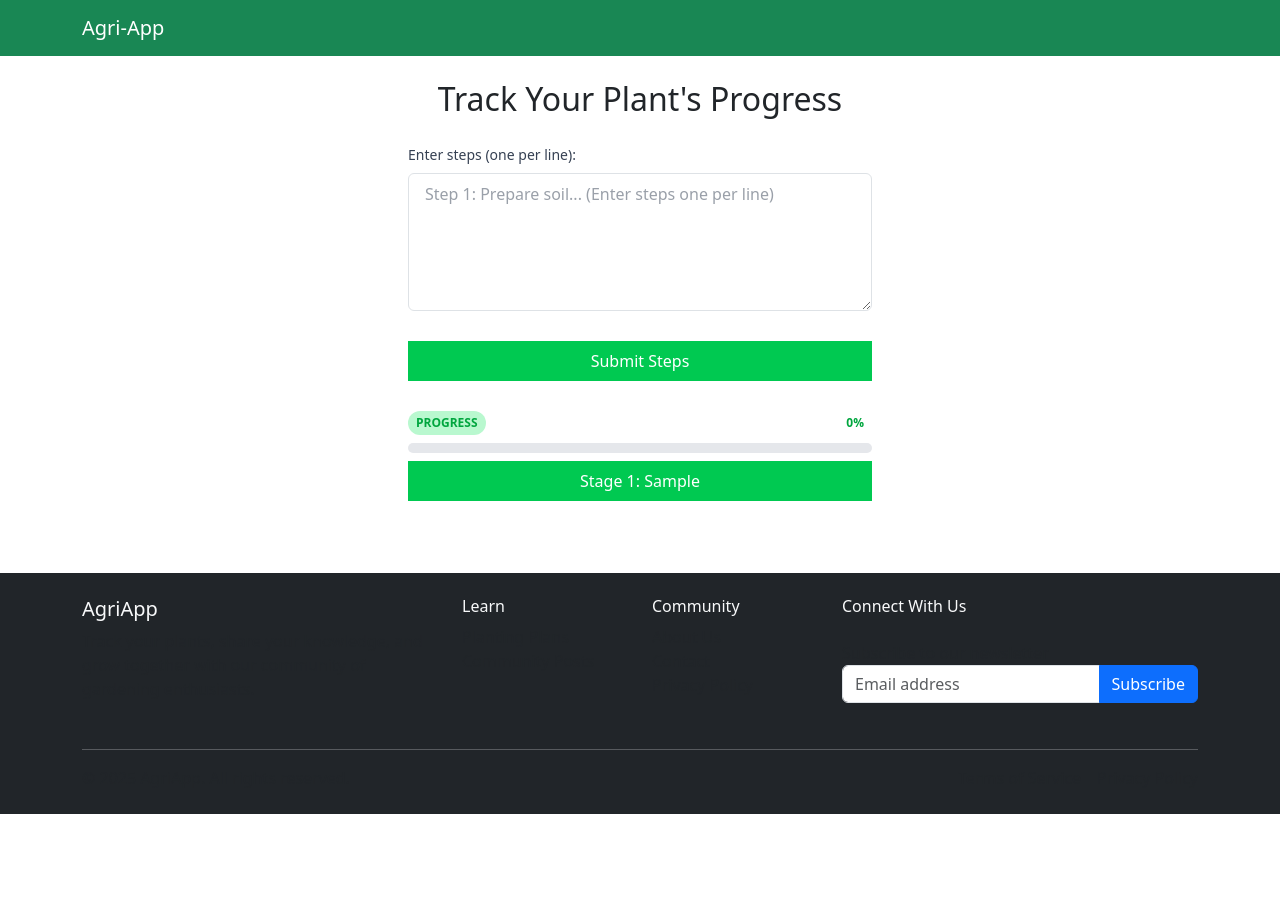
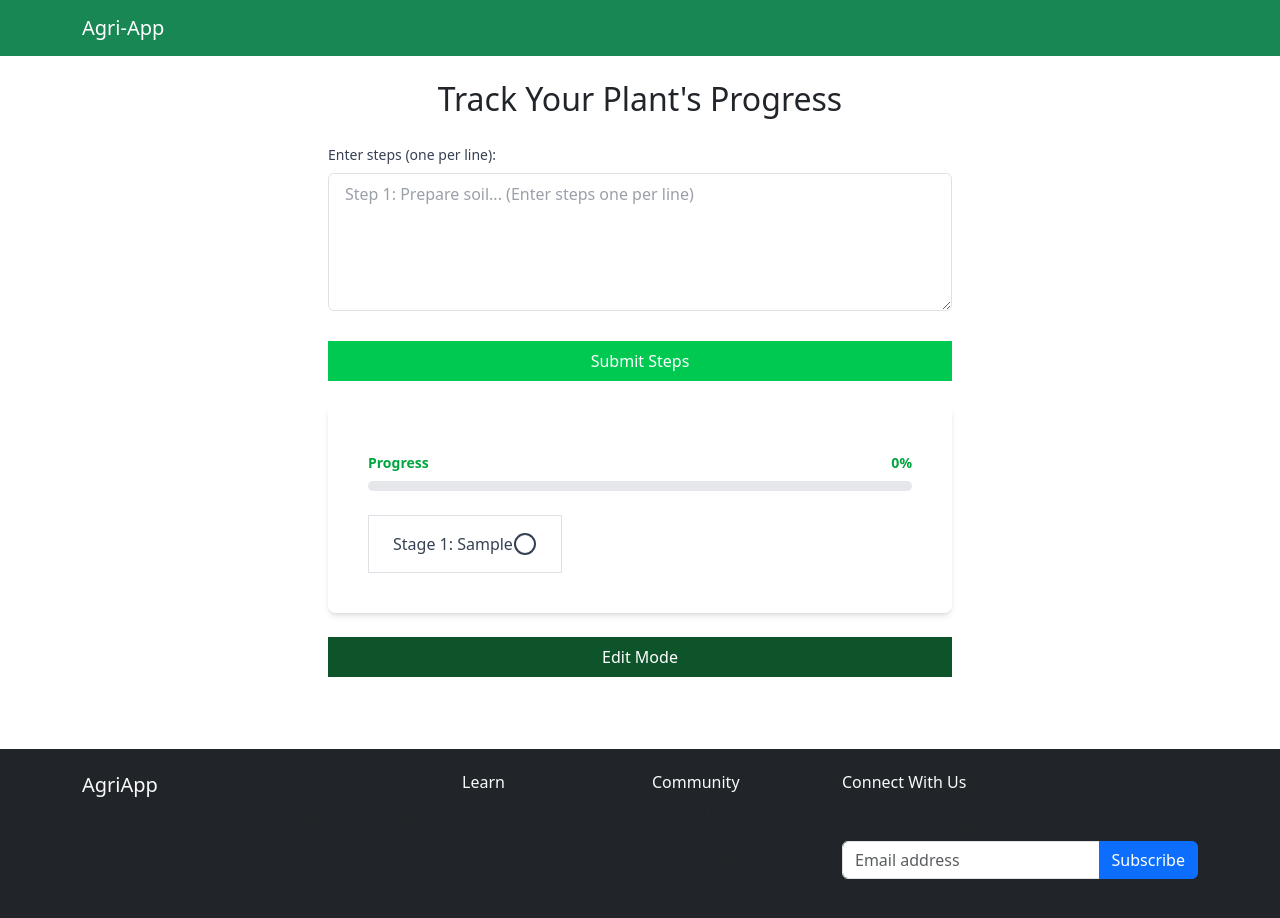
Before and after one commit to Viduraz/PAF_SLIIT, a React (Vite) app in the folder frontend/: page /plant-progress/1 in a window 1280 px wide. Both pictures are taken after typing "Sample" into the empty fields and a click on the button "Submit Steps". Shown: the top 918 px of the page. Before the commit the page ends 814 px from the top, so only its background shows below. Built offline with nearby package versions, Linux system fonts and the light colour scheme.

Commit message:
progress 2

```diff
--- a/frontend/package.json
+++ b/frontend/package.json
@@ -14,6 +14,7 @@
     "axios": "^1.8.4",
     "bootstrap": "^5.3.3",
     "framer-motion": "^12.5.0",
+    "lucide-react": "^0.485.0",
     "react": "^19.0.0",
     "react-dom": "^19.0.0",
     "react-router-dom": "^7.4.0",
--- a/frontend/src/pages/PlantProgressDetailPage.jsx
+++ b/frontend/src/pages/PlantProgressDetailPage.jsx
@@ -1,51 +1,96 @@
-import React, { useState } from 'react';
-import { useAuth } from '../utils/AuthContext'; // Import your AuthContext here
+import React, { useState } from "react";
+import { useAuth } from "../utils/AuthContext";
+import { CheckCircle, Circle, Plus } from "lucide-react";
 
 const PlantProgressDetailPage = () => {
-  const { currentUser } = useAuth(); // Retrieve logged-in user info from AuthContext
-  const [steps, setSteps] = useState([]); // Store the steps entered by the user
-  const [progress, setProgress] = useState(0); // Progress value
-  const [completed, setCompleted] = useState(false); // Track if the progress is completed
-  const [formInput, setFormInput] = useState(''); // Store form input for steps
+  const { currentUser } = useAuth();
+  const [steps, setSteps] = useState([]);
+  const [progress, setProgress] = useState(0);
+  const [completed, setCompleted] = useState(false);
+  const [formInput, setFormInput] = useState("");
+  const [completedSteps, setCompletedSteps] = useState([]);
+  const [isEditMode, setIsEditMode] = useState(false);
+  const [notes, setNotes] = useState({}); // Object to store notes for each step
 
-  // Handle input change for the steps form
   const handleInputChange = (e) => {
     setFormInput(e.target.value);
   };
 
-  // Submit form and generate the steps
   const handleSubmit = (e) => {
     e.preventDefault();
-    const parsedSteps = formInput.split('\n').map(step => step.trim()).filter(step => step.length > 0);
-    setSteps(parsedSteps); // Set the steps entered by the user
-    setProgress(0); // Reset progress
-    setCompleted(false); // Reset completed state
-    setFormInput(''); // Clear the form input
+    const parsedSteps = formInput
+      .split("\n")
+      .map((step) => step.trim())
+      .filter((step) => step.length > 0);
+    setSteps(parsedSteps);
+    setProgress(0);
+    setCompleted(false);
+    setCompletedSteps(new Array(parsedSteps.length).fill(false));
+    setFormInput("");
   };
 
-  // Update the progress when a step button is clicked
-  const updateProgress = (increment) => {
-    const newProgress = Math.min(progress + increment, 100); // Prevent progress from going over 100%
+  const toggleStepCompletion = (index) => {
+    if (!isEditMode && completedSteps[index]) {
+      // In normal mode, if the step is already completed, do nothing
+      return;
+    }
+
+    // If the previous step is not completed and we're not in edit mode, prevent going ahead
+    if (index > 0 && !completedSteps[index - 1] && !isEditMode) {
+      return;
+    }
+
+    // Toggle step completion in edit mode or normal mode
+    const newCompletedSteps = [...completedSteps];
+    newCompletedSteps[index] = !newCompletedSteps[index];
+    setCompletedSteps(newCompletedSteps);
+
+    // If the step is undone, also remove the note
+    if (!newCompletedSteps[index]) {
+      const newNotes = { ...notes };
+      delete newNotes[index]; // Remove the note when the step is undone
+      setNotes(newNotes);
+    }
+
+    // Update progress
+    const completedCount = newCompletedSteps.filter((step) => step).length;
+    const newProgress = Math.round((completedCount / steps.length) * 100);
     setProgress(newProgress);
+
+    // If all steps are completed
     if (newProgress === 100) {
-      setCompleted(true); // Set completed to true when 100% is reached
+      setCompleted(true);
+    } else {
+      setCompleted(false);
     }
   };
 
+  const toggleEditMode = () => {
+    setIsEditMode(!isEditMode);
+  };
+
+  // Function to handle adding notes
+  const handleNoteChange = (index, event) => {
+    const newNotes = { ...notes, [index]: event.target.value };
+    setNotes(newNotes);
+  };
+
   return (
-    <div className="max-w-lg mx-auto p-4">
-      {/* Display logged-in user's name at the top */}
+    <div className="max-w-2xl mx-auto p-4">
       {currentUser && (
         <div className="text-center text-xl font-semibold mb-4">
           Welcome, {currentUser.username}!
         </div>
       )}
 
-      <h2 className="text-2xl font-semibold text-center mb-4">Track Your Plant's Progress</h2>
+      <h2 className="text-2xl font-semibold text-center mb-4">
+        Track Your Plant's Progress
+      </h2>
 
-      {/* Step Input Form */}
       <form onSubmit={handleSubmit} className="mb-6">
-        <label className="block mb-2 text-sm font-medium text-gray-700">Enter steps (one per line):</label>
+        <label className="block mb-2 text-sm font-medium text-gray-700">
+          Enter steps (one per line):
+        </label>
         <textarea
           value={formInput}
           onChange={handleInputChange}
@@ -55,50 +100,88 @@ const PlantProgressDetailPage = () => {
         />
         <button
           type="submit"
-          className="mt-4 w-full px-4 py-2 bg-green-500 text-white rounded-lg hover:bg-green-600"
+          className="mt-4 w-full px-4 py-2 bg-green-500 text-white rounded-lg hover:bg-green-600 transition"
         >
           Submit Steps
         </button>
       </form>
 
-      {/* Progress Bar */}
-      <div className="relative pt-1">
-        <div className="flex mb-2 items-center justify-between">
-          <div>
-            <span className="text-xs font-semibold inline-block py-1 px-2 uppercase rounded-full bg-green-200 text-green-600">
+      {/* Progress bar */}
+      <div className="bg-white p-10 rounded-lg shadow-md  max-w-screen-xl mx-auto">
+      {" "}
+        <div className="relative pt-1 mb-4">
+          <div className="relative pt-1 mb-4">
+            <div className="flex justify-between items-center">
+              <span className="text-sm font-semibold text-green-600">
                 Progress
               </span>
-          </div>
-          <div className="text-right">
-            <span className="text-xs font-semibold inline-block py-1 px-2 uppercase rounded-full text-green-600">
+              <span className="text-sm font-semibold text-green-600">
                 {progress}%
               </span>
             </div>
-        </div>
-        <div className="flex mb-2">
-          <div className="w-full bg-gray-200 rounded-full h-2.5">
+            <div className="w-full bg-gray-200 rounded-full h-2.5 mt-2">
               <div
-              className="bg-green-500 h-2.5 rounded-full"
+                className="bg-green-300 h-2.5 rounded-full transition-all duration-300"
                 style={{ width: `${progress}%` }}
               ></div>
             </div>
           </div>
         </div>
+        {/* Steps buttons */}
+        {steps.length > 0 && (
+          <div className="flex flex-wrap gap-3">
+            {steps.map((step, index) => (
+              <div key={index} className="flex flex-col items-center">
+                <button
+                  className={`flex items-center justify-between px-6 py-3 border rounded-lg transition-all duration-300 text-left ${
+                    completedSteps[index]
+                      ? "bg-green-500 text-white"
+                      : "bg-white text-gray-700"
+                  } hover:shadow-md`}
+                  onClick={() => toggleStepCompletion(index)}
+                  disabled={!isEditMode && completedSteps[index]} // Disable if already completed and not in edit mode
+                >
+                  <span>{`Stage ${index + 1}: ${step}`}</span>
+                  {completedSteps[index] ? (
+                    <CheckCircle size={24} />
+                  ) : (
+                    <Circle size={24} />
+                  )}
+                </button>
 
-      {/* Dynamically created buttons based on the steps */}
-      {steps.length > 0 && (
-        <div className="flex flex-col space-y-2">
-          {steps.map((step, index) => (
+                {/* Only show the Plus icon if the step is completed */}
+                {completedSteps[index] && (
                   <button
-              key={index}
-              className="px-4 py-2 bg-green-500 text-white rounded-lg hover:bg-green-600"
-              onClick={() => updateProgress((100 / steps.length))}
+                    type="button"
+                    onClick={() => {
+                      // Open note input on Plus icon click
+                      const newNotes = { ...notes };
+                      if (!newNotes[index]) {
+                        newNotes[index] = "";
+                      }
+                      setNotes(newNotes);
+                    }}
+                    className="mt-2 text-green-500 hover:text-green-600"
                   >
-              {`Stage ${index + 1}: ${step}`}
+                    <Plus size={20} />
                   </button>
+                )}
+
+                {/* Notes input field */}
+                {notes[index] !== undefined && (
+                  <textarea
+                    value={notes[index]}
+                    onChange={(e) => handleNoteChange(index, e)}
+                    rows="3"
+                    className="mt-2 w-full px-3 py-2 border rounded-md text-gray-700"
+                    placeholder="Add your notes here..."
+                  />
+                )}
+              </div>
             ))}
           </div>
         )}
+      </div>
 
       {/* Congratulations message */}
       {completed && (
@@ -106,6 +189,14 @@ const PlantProgressDetailPage = () => {
           Congratulations! Your plant is fully grown! 🌱🎉
         </div>
       )}
+
+      {/* Edit Mode Toggle Button */}
+      <button
+        onClick={toggleEditMode}
+        className="mt-4 w-full px-4 py-2 bg-green-900 text-white rounded-lg hover:bg-blue-600 transition"
+      >
+        {isEditMode ? "Exit Edit Mode" : "Edit Mode"}
+      </button>
     </div>
   );
 };
```
Also changed, not shown: 1 other file (tests, documents, lock files or other folders). Lines whose indentation alone changed are shown as unchanged.
